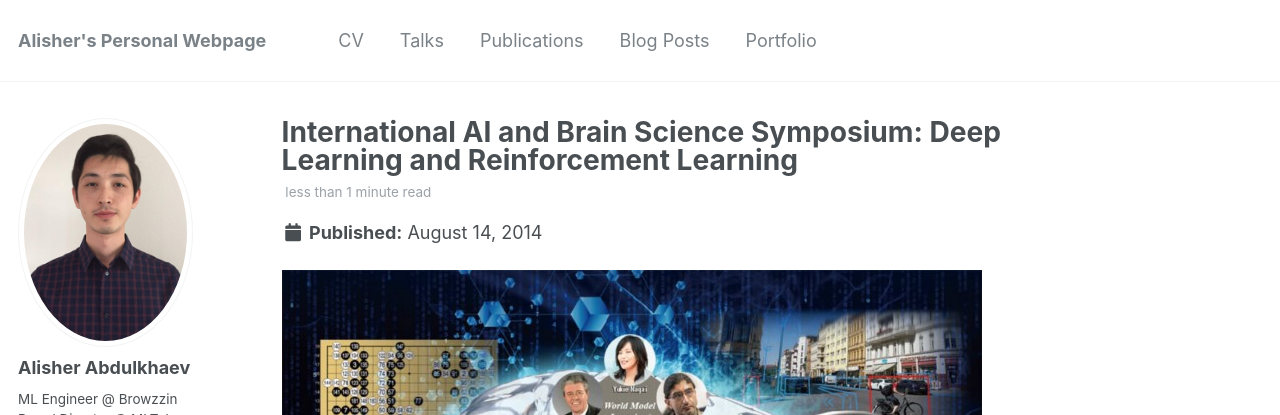
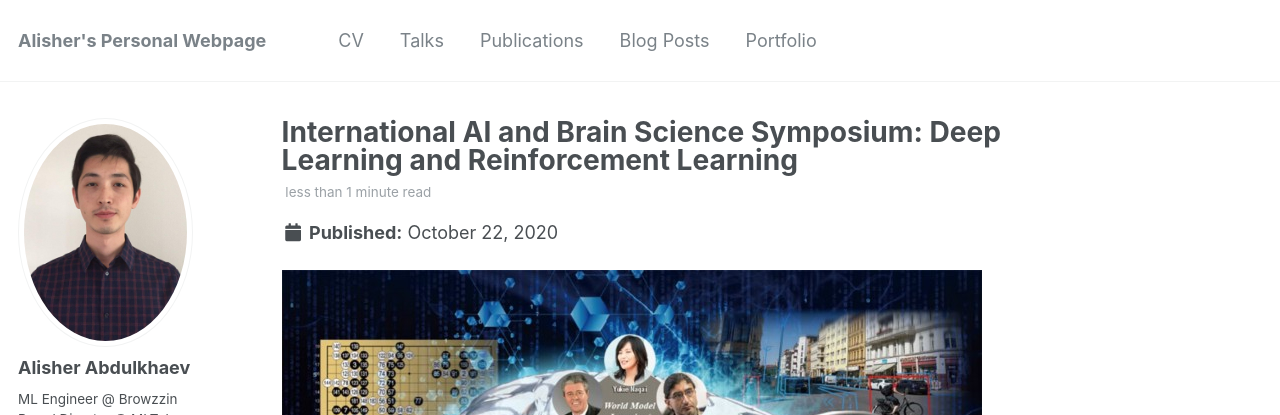
Before and after one commit to vivek37373/alisher-ai.github.io, a Jekyll site: the page built from _posts/2020-10-22-blog-post-3.md, in a window 1280 px wide and 900 px high. Shown: the top 415 px of the window. Built offline with Jekyll 4.4.1, drawn with Linux system fonts in a browser that asks for light colours.

Commit message:
Update 2020-10-22-blog-post-3.md

```diff
--- a/_posts/2020-10-22-blog-post-3.md
+++ b/_posts/2020-10-22-blog-post-3.md
@@ -1,6 +1,6 @@
 ---
 title: 'International AI and Brain Science Symposium: Deep Learning and Reinforcement Learning'
-date: 2014-08-14
+date: 2020-10-22
 permalink: /posts/2020/10/blog-post-3/
 tags:
   - AI
```
